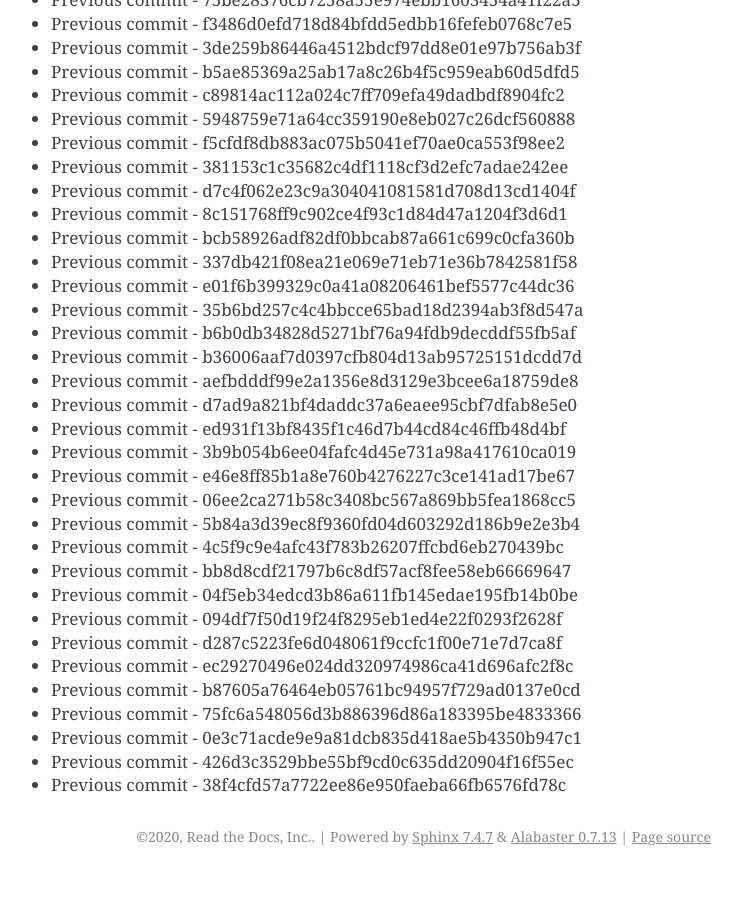
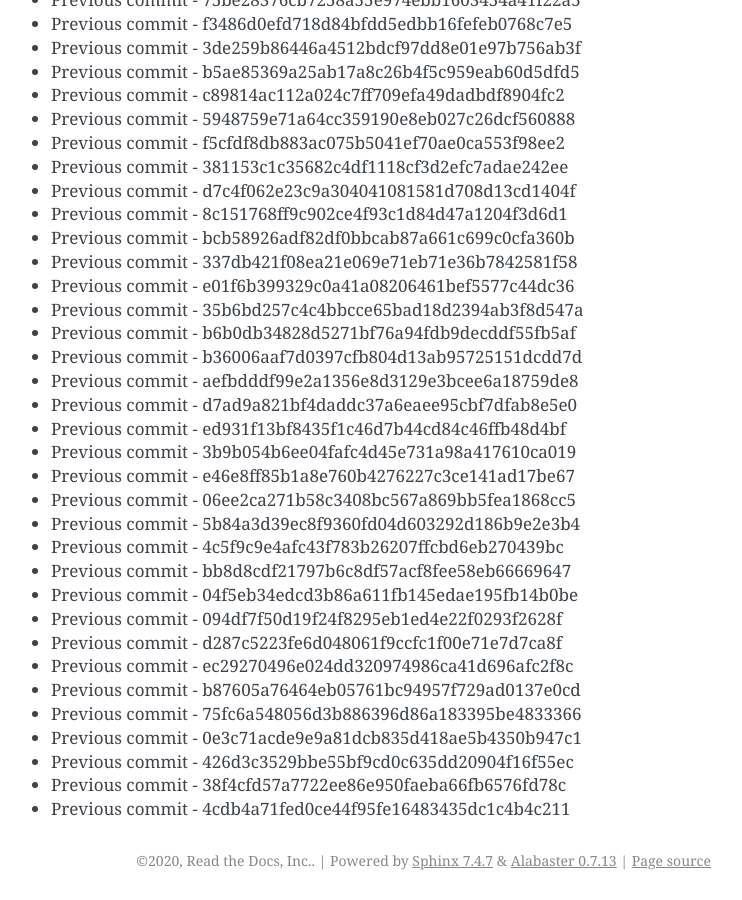
Before and after one commit to readthedocs/rtd-git-stresstest, a Sphinx documentation site: the page built from docs/updates.rst, in a window 1280 px wide and 900 px high, scrolled down 32448 px. Shown: the whole window, without its empty margins (399-1141 px from the left). Built offline with Sphinx 7.4.7, drawn with Linux system fonts in a browser that asks for light colours; before the commit the page ends 33324 px from its top, so only the background shows below that.

Commit message:
Generating commit from previous: 4cdb4a71fed0ce44f95fe16483435dc1c4b4c211

```diff
--- a/docs/updates.rst
+++ b/docs/updates.rst
@@ -1395,3 +1395,4 @@ It can be tested for any performance characteristics.
 * Previous commit - 0e3c71acde9e9a81dcb835d418ae5b4350b947c1
 * Previous commit - 426d3c3529bbe55bf9cd0c635dd20904f16f55ec
 * Previous commit - 38f4cfd57a7722ee86e950faeba66fb6576fd78c
+* Previous commit - 4cdb4a71fed0ce44f95fe16483435dc1c4b4c211
```
